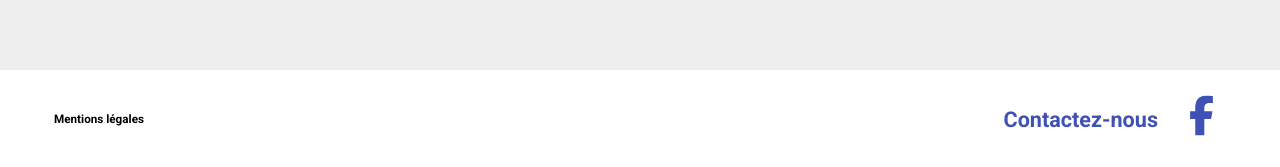
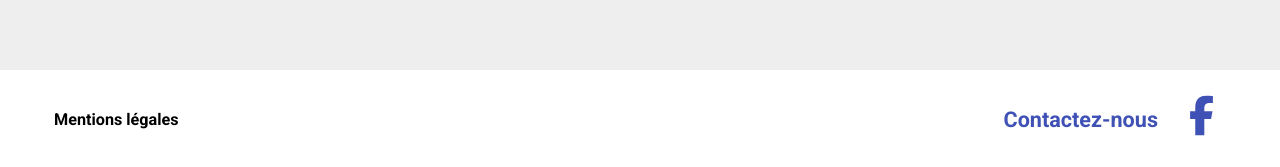
Before and after one commit to GoutteDooo/Site_Ecurie, a React (Vite) app: page / in a window 1280 px wide. Shown: the part 3774-3941 px from the top of the page. Built offline with nearby package versions, Linux system fonts and the light colour scheme.

Commit message:
feat: add not-found page

```diff
--- a/src/pages/MentionsLegales.jsx
+++ b/src/pages/MentionsLegales.jsx
@@ -1,6 +1,7 @@
 import React from "react";
 
 const MentionsLegales = () => {
+  window.scrollTo(0, 0);
   return (
     <div className="mentions-legales">
       <h1>Mentions légales</h1>
--- a/src/pages/NotFound.jsx
+++ b/src/pages/NotFound.jsx
@@ -1,8 +1,15 @@
 import React from "react";
+import { useNavigate } from "react-router-dom";
 
 const NotFound = () => {
+  const navigate = useNavigate();
   window.scrollTo(0, 0);
-  return <div>NOT FOUND</div>;
+  return (
+    <div className="not-found">
+      <h1>Oups ! Cette page n'existe pas... 🐎</h1>
+      <button onClick={() => navigate(-1)}>Retour à la page précédente</button>
+    </div>
+  );
 };
 
 export default NotFound;
--- a/src/styles/layouts/_footer.scss
+++ b/src/styles/layouts/_footer.scss
@@ -18,11 +18,24 @@
     color: $text-color;
     a {
       color: $text-color;
+      height: 100%;
+      @include verticalCenter;
+      @include laptop {
+        &:hover {
+          color: $main-color;
+        }
+      }
     }
     &--mentions {
       font-weight: bold;
-      font-size: 0.65rem;
+      font-size: 0.7rem;
       cursor: pointer;
+      @include laptop {
+        font-size: 0.8rem;
+      }
+      @include desktop {
+        font-size: 0.9rem;
+      }
     }
   }
   &__contacts {
--- a/src/styles/main.scss
+++ b/src/styles/main.scss
@@ -23,6 +23,7 @@
 @import "./layouts/navbar";
 /*** PAGES ***/
 @import "./pages/home";
+@import "./pages/not-found";
 //Home
 @import "./pages/home/main";
 @import "./pages/home/presentation";
--- /dev/null
+++ b/src/styles/pages/not-found.scss
@@ -0,0 +1,23 @@
+.not-found {
+  @include verticalCenter;
+  flex-direction: column;
+  height: $vh-mobile;
+  @include desktop {
+    height: $vh-desktop;
+  }
+  button {
+    margin-top: 1rem;
+    height: 3rem;
+    font-size: 1rem;
+    border-radius: 0.5rem;
+    background-color: $main-color;
+    color: white;
+    border: none;
+    cursor: pointer;
+    &:hover {
+      background-color: $bg-color;
+      color: $main-color;
+      border: 1px solid $main-color;
+    }
+  }
+}
```
